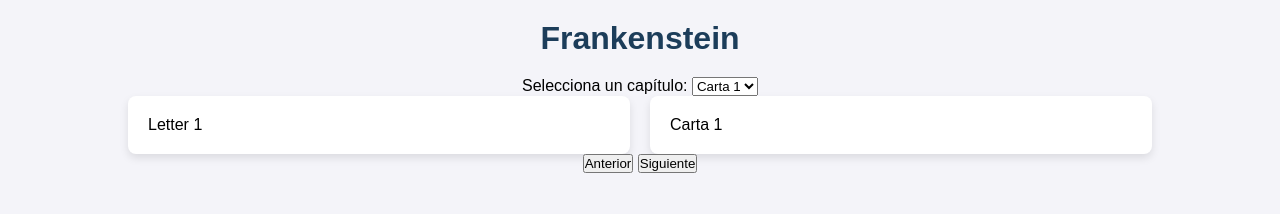
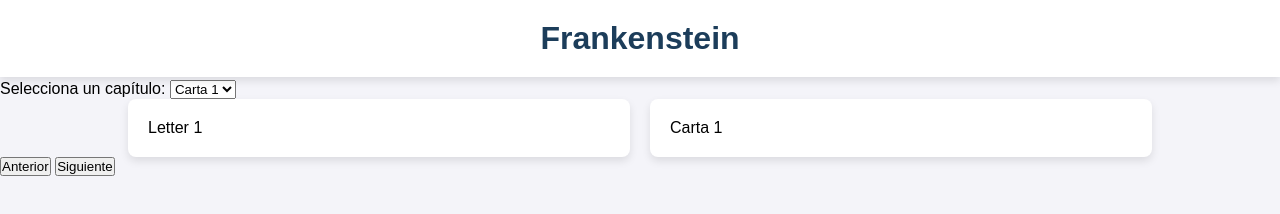
Before and after one commit to alvarezdap/alvarezdap.github.io, a plain HTML site: page index.html in a window 1280 px wide. Drawn offline with Linux system fonts and the light colour scheme.

Commit message:
ubicacion titulo

```diff
--- a/styles.css
+++ b/styles.css
@@ -7,18 +7,22 @@
  body {
     font-family: Arial, sans-serif;
     background-color: #f4f4f9;
-    display: flex;
-    flex-direction: column;
-    align-items: center;
-    padding-top: 20px;
+    padding-top: 80px; /* Espacio para que no se superponga con el título */
  }
 
  .title {
-    text-align: center;
+    position: fixed; /* Fija el título en la parte superior */
+    top: 0; /* Posición en la parte superior */
+    left: 0;
+    width: 100%; /* Ocupa todo el ancho de la pantalla */
+    text-align: center; /* Centra el texto horizontalmente */
     font-size: 2em;
     font-weight: bold;
-    color: #1c3d5a;
-    margin-bottom: 20px;
+    color: #1c3d5a; /* Azul oscuro */
+    background-color: white; /* Fondo blanco */
+    padding: 20px;
+    box-shadow: 0px 4px 8px rgba(0, 0, 0, 0.1); /* Sombra debajo del título */
+    z-index: 1000; /* Asegura que esté por encima de otros elementos */
  }
 
  .container {
@@ -26,6 +30,7 @@
     justify-content: space-between;
     width: 80%;
     max-width: 1200px;
+    margin: auto;
  }
 
  .text-box {
@@ -41,10 +46,5 @@
     .container {
        flex-direction: column;
        width: calc(100% - 40px);
-       margin-bottom:20px
-    }
-
-    .text-box {
-       width :100%;
        margin-bottom :20 px
  }
```
Also changed, not shown: index.html (+1 -0 lines).
